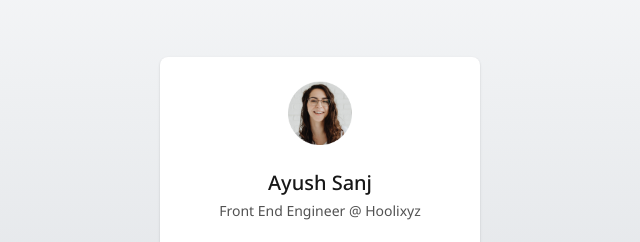
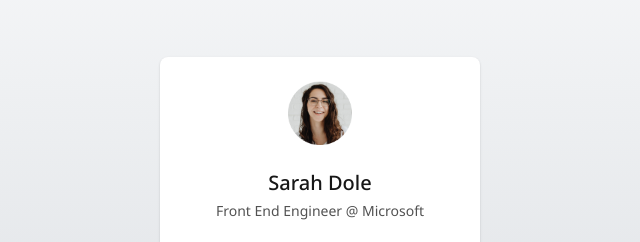
Before and after one commit to Ayushsanjdev/GFE-project-challenges, a plain HTML site: page profile-card/index.html in a window 1280 px wide. Shown: the part 131-373 px from the top of the page, 320-960 px from the left. Drawn offline with nearby package versions, Linux system fonts and the light colour scheme; files that its build step writes are made by us from their sources.

Commit message:
fix: name

```diff
--- a/profile-card/index.html
+++ b/profile-card/index.html
@@ -43,10 +43,10 @@
       <header class="flex flex-col items-center mb-6">
         <img src="img/profile.png" alt="Ayush Sanj" class="mb-6 w-16 h-16" />
         <h2 class="font-medium text-xl text-center text-neutral-900 mb-1">
-          Ayush Sanj
+          Sarah Dole
         </h2>
         <p class="font-normal text-sm text-center text-neutral-600">
-          Front End Engineer @ Hoolixyz
+          Front End Engineer @ Microsoft
         </p>
       </header>
       <p class="mb-10 font-normal text-base text-center text-neutral-600">
```
